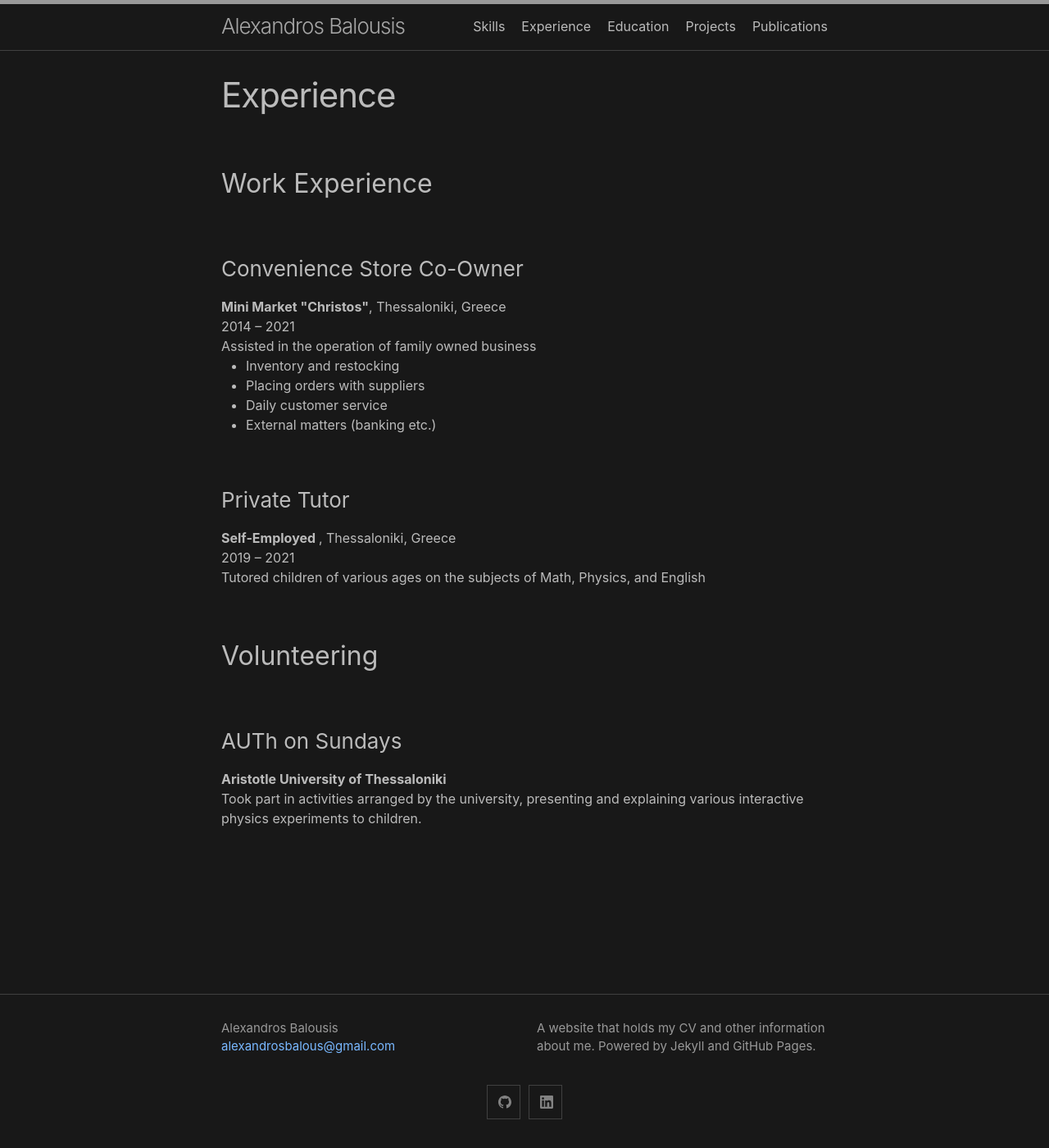
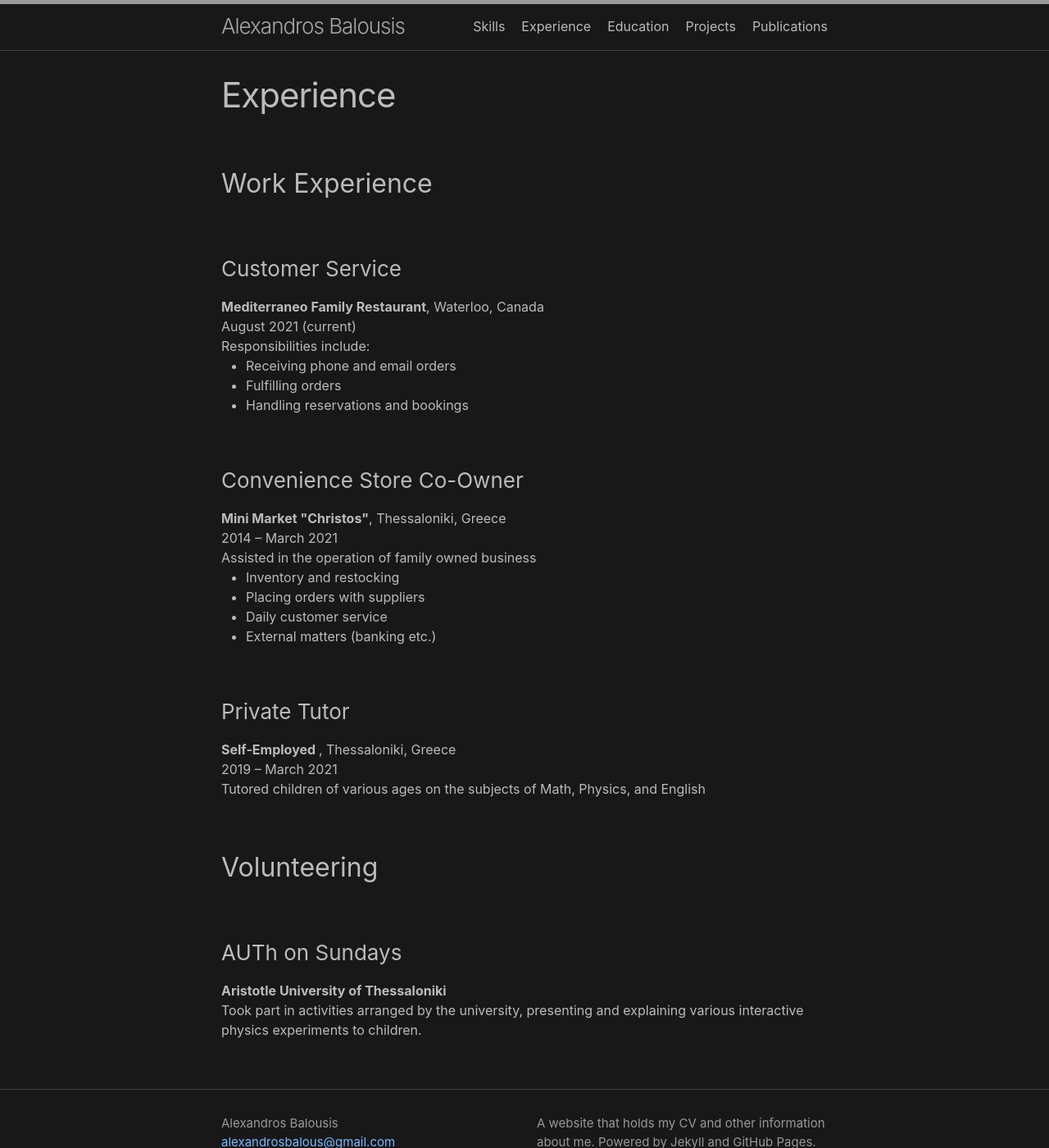
Before and after one commit to BAlexandros/BAlexandros.github.io, a Jekyll site: the page built from experience.html, in a window 1280 px wide and 1400 px high. Shown: the whole window at 82% size. Built offline with Jekyll 4.4.1, drawn with Linux system fonts in a browser that asks for light colours.

Commit message:
minor changes

```diff
--- a/experience.html
+++ b/experience.html
@@ -6,9 +6,19 @@ permalink: "/experience"
 
 <h2> Work Experience </h2>
 
+<h3> Customer Service </h3>
+    <b>Mediterraneo Family Restaurant</b>, Waterloo, Canada<br>
+    August 2021 (current) <br>
+Responsibilities include:
+<ul>
+  <li> Receiving phone and email orders   </li>
+  <li> Fulfilling orders                  </li>
+  <li> Handling reservations and bookings </li>
+</ul>
+
 <h3> Convenience Store Co-Owner </h3>
     <b>Mini Market "Christos"</b>, Thessaloniki, Greece<br>
-    2014 &ndash; 2021 <br>
+    2014 &ndash; March 2021 <br>
 Assisted in the operation of family owned business
 <ul>
   <li> Inventory and restocking         </li>
@@ -19,7 +29,7 @@ Assisted in the operation of family owned business
 
 <h3> Private Tutor </h3>
     <b> Self-Employed </b>, Thessaloniki, Greece<br>
-    2019 &ndash; 2021<br>
+    2019 &ndash; March 2021<br>
 Tutored children of various ages on the subjects of Math, Physics, and English
 
 <h2> Volunteering </h2>
```
